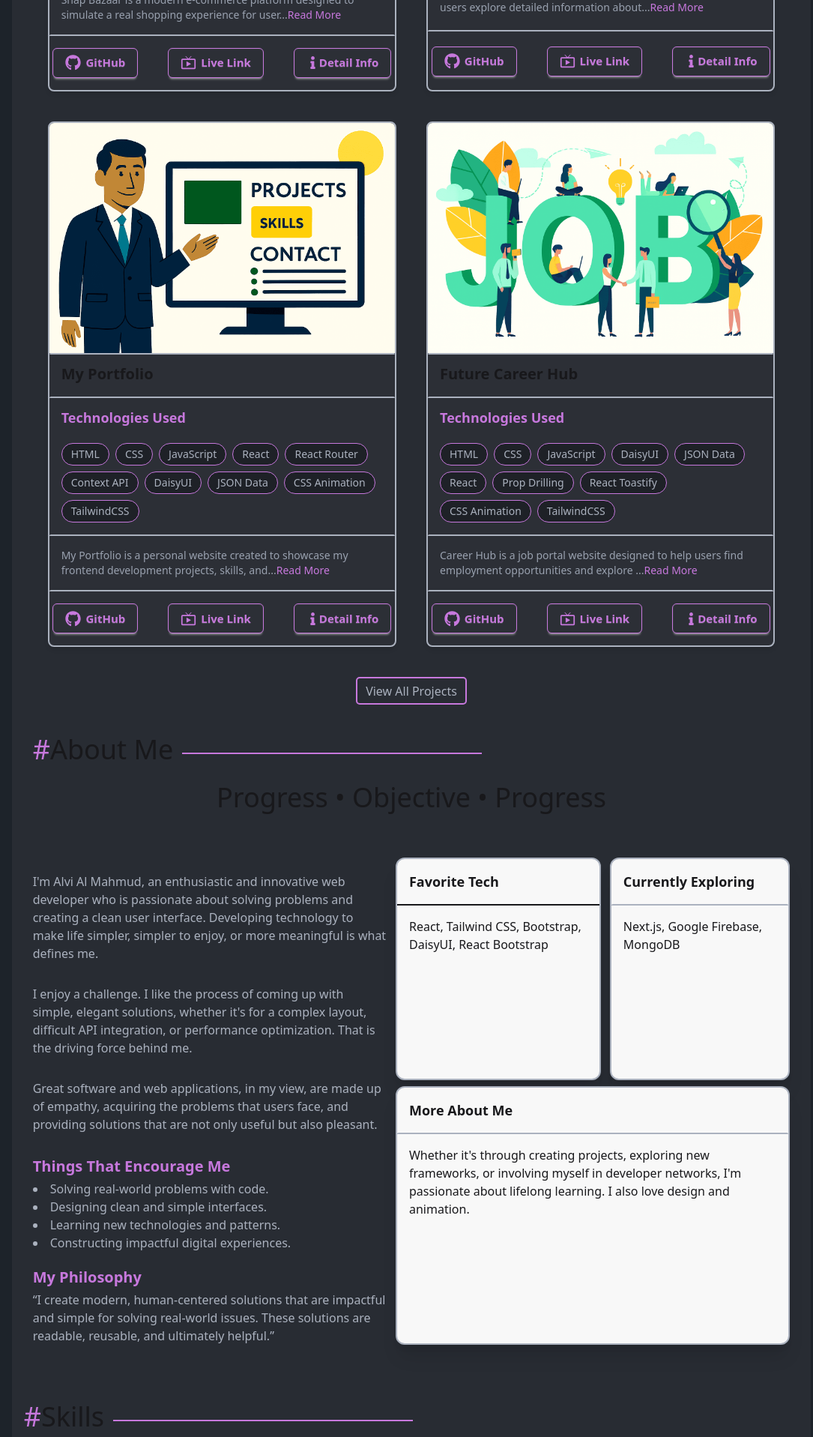
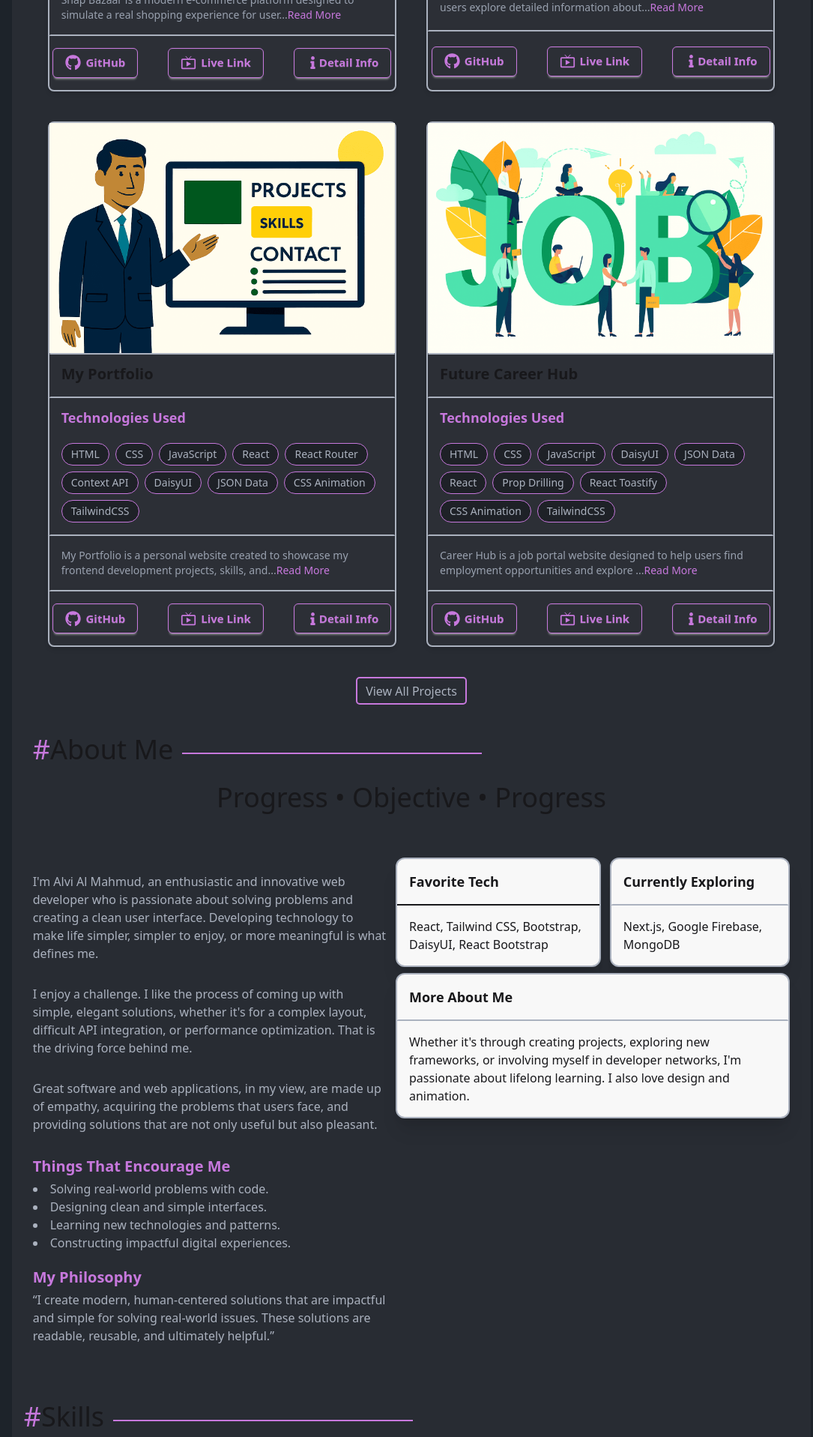
Before and after one commit to KINGALVI/KING-ALVI-portfolio, a React (Vite) app: page / in a window 1280 px wide. Shown: the part 1568-3485 px from the top of the page at 75% size, without its empty margins (91-1176 px from the left). Built offline with nearby package versions, Linux system fonts and the light colour scheme.

Commit message:
edited some code

```diff
--- a/src/components/Main-Section/About/About.jsx
+++ b/src/components/Main-Section/About/About.jsx
@@ -32,7 +32,7 @@ const About = () => {
                     Progress • Objective • Progress
                 </h1>
 
-                <div className="lg:flex justify-between gap-3">
+                <div className="lg:flex gap-3">
                     <div>
                         <article>
                             <p className="text-[#ABB2BF] pt-5 pb-2.5 text-center lg:text-left">
@@ -59,7 +59,7 @@ const About = () => {
                             <h3 className="text-xl font-semibold font-rajdhani text-[#C778DD] mb-1">My Philosophy</h3><p className="text-[#ABB2BF] font-rubik">“I create modern, human-centered solutions that are impactful and simple for solving real-world issues. These solutions are readable, reusable, and ultimately helpful.”</p>
                         </article>
                     </div>
-                    <div className="grid">
+                    <div className="grid h-[50%]">
                         <div className="lg:flex grid gap-3 mb-2">
                             <div className={`group bg-base-200 rounded-xl shadow-xl border-2 border-[#ABB2BF] hover:border-[#c52fee] transition ${isDesktop ? "hover:shadow-[0_0_20px_#C778DD]" : "focus:shadow-[0_0_20px_#C778DD] border-[#ABB2BF] focus:border-[#c52fee]"}`} tabIndex={0}>
                                 <h4 className="text-lg font-bold font-rajdhani p-4">
--- a/src/components/Main-Section/Home/Home.jsx
+++ b/src/components/Main-Section/Home/Home.jsx
@@ -113,7 +113,6 @@ const Home = () => {
                         :
                         <div className="grid xl:gap-10 xl:p-10 gap-3 sm:grid-cols-1 md:grid-cols-2 xl:grid-cols-2 lg:mb-0 mb-10">
                             {firstThreeProjects.map(({ id, image, alt, projectName, technologies, githubLink, liveLink, detailInfo }) => (
-                                <div className="hover-3d" key={id}>
                                     <div
                                         key={id}
                                         className={`hover-card group bg-[#2C2F36] grid items-center justify-center rounded-lg shadow-md transition-transform duration-300 ease-out hover:-translate-y-2 hover:scale-105 border-2 ${isDesktop ? "lg:border-[#ABB2BF] lg:hover:border-[#c52fee] lg:hover:shadow-[0_0_20px_#C778DD]" : "border-[#ABB2BF] focus:border-[#c52fee] focus:shadow-[0_0_20px_#C778DD]"}`}
@@ -201,7 +200,6 @@ const Home = () => {
                                         </div>
 
                                     </div>
-                                </div>
                             ))}
                         </div>
                 }
--- a/src/components/Main-Section/Projects/Large-Projects/LargeProjects.jsx
+++ b/src/components/Main-Section/Projects/Large-Projects/LargeProjects.jsx
@@ -26,7 +26,6 @@ const LargeProjects = () => {
                 </h1>
                 <div className="grid xl:gap-10 xl:p-10 gap-3 sm:grid-cols-1 md:grid-cols-2 xl:grid-cols-2">
                     {LargeProjectsAPI.map(({ id, image, alt, projectName, technologies, githubLink, liveLink, detailInfo }) => (
-                        <div key={id}>
                             <div
                                 key={id}
                                 className={`hover-card group bg-[#2C2F36] grid items-center justify-center rounded-lg shadow-md transition-transform duration-300 ease-out hover:-translate-y-2 hover:scale-105 border-2 ${isDesktop ? "lg:border-[#ABB2BF] lg:hover:border-[#c52fee] lg:hover:shadow-[0_0_20px_#C778DD]" : "border-[#ABB2BF] focus:border-[#c52fee] focus:shadow-[0_0_20px_#C778DD]"}`}
@@ -114,7 +113,6 @@ const LargeProjects = () => {
                                     </Link>
                                 </div>
                             </div>
-                        </div>
                     ))}
                 </div>
             </section>
--- a/src/components/Main-Section/Projects/Small-Projects/SmallProjects.jsx
+++ b/src/components/Main-Section/Projects/Small-Projects/SmallProjects.jsx
@@ -24,7 +24,6 @@ const SmallProjects = () => {
                 </h1>
                 <div className="grid gap-6 sm:grid-cols-1 md:grid-cols-2 lg:grid-cols-3">
                     {SmallProjectsAPI.map(({ id, projectName, technologies, githubLink, liveLink, detailInfo }) => (
-                        <div className="hover-3d" key={id}>
                             <div
                                 key={id}
                                 className={`hover-card group bg-[#2C2F36] grid items-center justify-center rounded-lg shadow-md transition-transform duration-300 ease-out hover:-translate-y-2 hover:scale-105 border-2 ${isDesktop ? "lg:border-[#ABB2BF] lg:hover:border-[#c52fee] lg:hover:shadow-[0_0_20px_#C778DD]" : "border-[#ABB2BF] focus:border-[#c52fee] focus:shadow-[0_0_20px_#C778DD]"}`}
@@ -67,7 +66,6 @@ const SmallProjects = () => {
                                     </a>
                                 </div>
                             </div>
-                        </div>
                     ))}
                 </div>
             </section>
```
